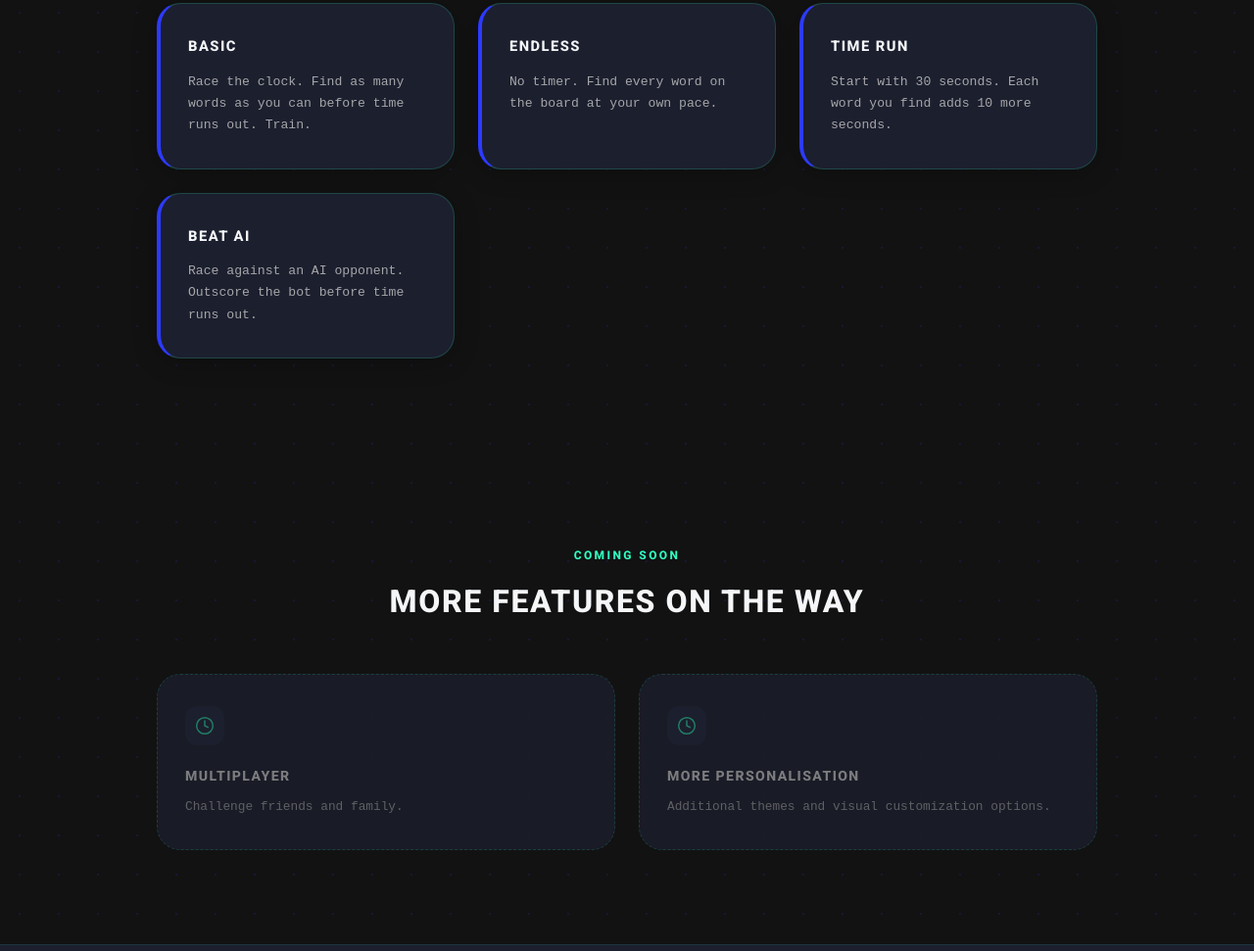
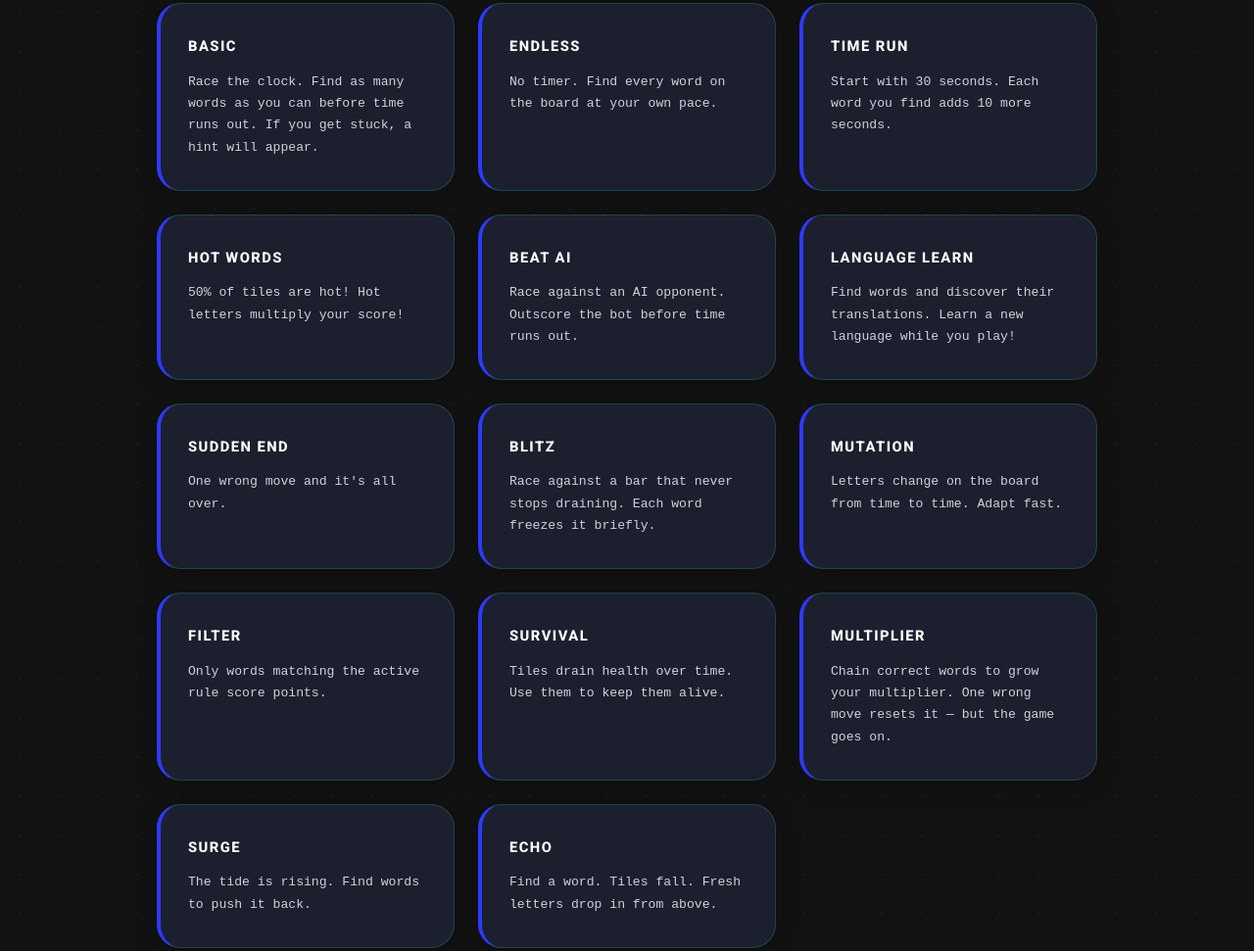
Before and after one commit to lettiq-studio/lettiq-studio.github.io, a plain HTML site: page index.html in a window 1280 px wide. Shown: the part 2927-3898 px from the top of the page at 98% size. Drawn offline with Linux system fonts and the light colour scheme.

Commit message:
feat: add all game modes

```diff
--- a/i18n/index.en.js
+++ b/i18n/index.en.js
@@ -33,6 +33,8 @@ window.TRANSLATIONS.en = {
     downloadLabel:   'Download',
     downloadTitle:   'Start Playing Today',
     // btnAppStore:  'App Store',   // uncomment when available
+    modesLabel:      'Game Modes',
+    modesTitle:      'Play Your Way',
     btnGooglePlay:   'Google Play',
     platformNote:    'Available on Android',
     footerCopyright: '© 2026 Lettiq Studio',
@@ -76,10 +78,20 @@ window.TRANSLATIONS.en = {
     { title: 'Simple but addictive', desc: 'Easy to learn, impossible to put down.' },
   ],
   gameModes: [
-    { title: 'Basic', desc: 'Race the clock. Find as many words as you can before time runs out. Train.' },
-    { title: 'Endless', desc: 'No timer. Find every word on the board at your own pace.' },
-    { title: 'Time Run', desc: 'Start with 30 seconds. Each word you find adds 10 more seconds.' },
-    { title: 'Beat AI', desc: 'Race against an AI opponent. Outscore the bot before time runs out.' },
+    { title: 'Basic',         desc: 'Race the clock. Find as many words as you can before time runs out. If you get stuck, a hint will appear.' },
+    { title: 'Endless',       desc: 'No timer. Find every word on the board at your own pace.' },
+    { title: 'Time Run',      desc: 'Start with 30 seconds. Each word you find adds 10 more seconds.' },
+    { title: 'Hot Words',     desc: '50% of tiles are hot! Hot letters multiply your score!' },
+    { title: 'Beat AI',       desc: 'Race against an AI opponent. Outscore the bot before time runs out.' },
+    { title: 'Language Learn', desc: 'Find words and discover their translations. Learn a new language while you play!' },
+    { title: 'Sudden End',    desc: 'One wrong move and it\'s all over.' },
+    { title: 'Blitz',         desc: 'Race against a bar that never stops draining. Each word freezes it briefly.' },
+    { title: 'Mutation',      desc: 'Letters change on the board from time to time. Adapt fast.' },
+    { title: 'Filter',        desc: 'Only words matching the active rule score points.' },
+    { title: 'Survival',      desc: 'Tiles drain health over time. Use them to keep them alive.' },
+    { title: 'Multiplier',    desc: 'Chain correct words to grow your multiplier. One wrong move resets it — but the game goes on.' },
+    { title: 'Surge',         desc: 'The tide is rising. Find words to push it back.' },
+    { title: 'Echo',          desc: 'Find a word. Tiles fall. Fresh letters drop in from above.' },
   ],
   modesLabel: 'Game Modes',
   modesTitle: 'Play Your Way',
--- a/i18n/index.pl.js
+++ b/i18n/index.pl.js
@@ -78,10 +78,20 @@ window.TRANSLATIONS.pl = {
     { title: 'Proste ale uzależniające', desc: 'Łatwe do nauczenia, niemożliwe do porzucenia.' },
   ],
   gameModes: [
-    { title: 'Podstawowy', desc: 'Ścigaj się z czasem. Znajdź jak najwięcej słów zanim upłynie czas. Trenuj.' },
-    { title: 'Bez końca', desc: 'Bez timera. Znajdź wszystkie słowa we własnym tempie.' },
+    { title: 'Podstawowy',    desc: 'Ścigaj się z czasem. Znajdź jak najwięcej słów zanim upłynie czas. Jeśli utkniesz, co jakiś czas pojawi się auto-wskazówka.' },
+    { title: 'Bez końca',     desc: 'Bez timera. Znajdź wszystkie słowa we własnym tempie.' },
     { title: 'Wyścig z czasem', desc: 'Zaczynasz z 30 sekundami. Każde słowo dodaje 10 sekund.' },
-    { title: 'Pokonaj AI', desc: 'Zmierz się z AI. Zdobądź więcej punktów niż bot przed upływem czasu.' },
+    { title: 'Gorące pola',   desc: '50% pól jest gorących! Gorące litery mnożą twój wynik!' },
+    { title: 'Pokonaj AI',    desc: 'Zmierz się z AI. Zdobądź więcej punktów niż bot przed upływem czasu.' },
+    { title: 'Nauka Języka',  desc: 'Znajdź słowa i odkryj ich tłumaczenia. Ucz się języka, grając!' },
+    { title: 'Nagły Koniec',  desc: 'Jeden błąd i koniec.' },
+    { title: 'Błyskawica',    desc: 'Pasek ciągle się opróżnia. Każde słowo zatrzymuje go na chwilę.' },
+    { title: 'Mutacja',       desc: 'Co jakiś czas losowa litera na planszy się zmienia. Adaptuj się szybko.' },
+    { title: 'Filtr',         desc: 'Tylko słowa pasujące do aktywnej reguły zdobywają punkty.' },
+    { title: 'Przetrwanie',   desc: 'Pola stopniowo tracą zdrowie. Używaj ich, by je ratować.' },
+    { title: 'Mnożnik',       desc: 'Buduj serię poprawnych słów, by zwiększać mnożnik. Jeden błąd resetuje go — ale gra trwa.' },
+    { title: 'Fala',          desc: 'Fala nadchodzi. Znajdź słowa, żeby ją odeprzeć.' },
+    { title: 'Echo',          desc: 'Znajdź słowo. Kafelki opadają. Nowe litery spadają z góry.' },
   ],
   modesLabel: 'Tryby gry',
   modesTitle: 'Graj na swój sposób',
--- a/site.css
+++ b/site.css
@@ -10,8 +10,8 @@
   --surface-raised: #232840;
   --mint:           #2FFFC2;
   --indigo:         #2D3AFF;
-  --text:           #F4F6F8;
-  --text-muted:     rgba(200, 200, 200, 0.8);
+  --text:           #ffffff;
+  --text-muted:     rgba(255, 255, 255, 0.8);
   --rule:           rgba(244, 246, 248, 0.08);
   --font-brand:     'Roboto', sans-serif;
   --font-meta:      'Courier New', monospace;
```
